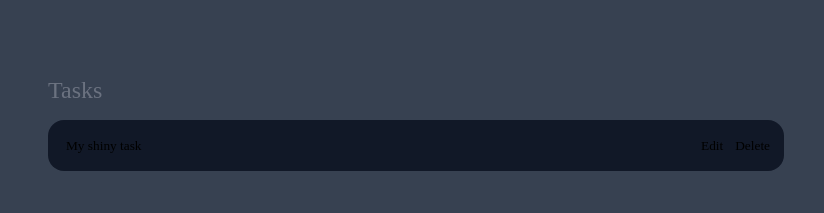
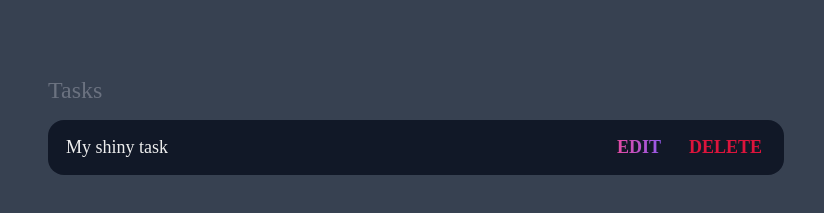
Before and after one commit to daabraga/ToDo-List, a website: page src/index.html in a window 1280 px wide. Shown: the part 153-366 px from the top of the page, without its empty margins (224-1048 px from the left). Drawn offline with Linux system fonts and the light colour scheme.

Commit message:
css
finalizando css

```diff
--- a/src/css/index.css
+++ b/src/css/index.css
@@ -65,6 +65,7 @@ input, button {
     color: var(--pink);
     font-size: 1.25rem;
     font-weight: 700;
+    background-clip: text;
     background-image: linear-gradient(to right, var(--pink), var(--purple));
     -webkit-background-clip: text;
     -webkit-text-fill-color: transparent;
@@ -108,7 +109,7 @@ main {
     margin-bottom: 1rem;
 }
 
-#tasks .task .content .task {
+#tasks .task .content .text {
     color: var(--light);
     font-size: 1.125rem;
     width: 100%;
@@ -125,28 +126,29 @@ main {
     margin: 0 -0.5rem;
 }
 
-#task .actions button {
+.task .actions button {
     cursor: pointer;
-    margin: 0 -0.5rem;
+    margin: 0 0.5rem;
+    font-size: 1.125rem;
     font-weight: 700;
     text-transform: uppercase;
     transition: 0.4s;
 }
 
-#task .actions button:hover {
+.task .actions button:hover {
     opacity: 0.8;
 }
 
-#task .actions button:active {
+.task .actions button:active {
     opacity: 0.6;
 }
 
 .task .actions .edit {
-    background-color: linear-gradient(to right, var(--pink), var(--purple);
+    background-image: linear-gradient(to right, var(--pink), var(--purple));
     -webkit-background-clip: text;
     -webkit-text-fill-color: transparent;
 }
 
-.task .action .delete {
+.task .actions .delete {
     color: crimson;
 }
```
Also changed, not shown: src/index.html (+1 -0 lines).
